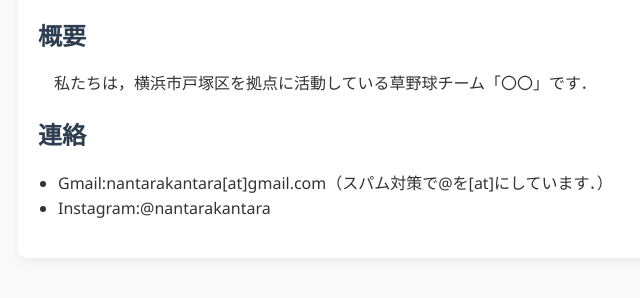
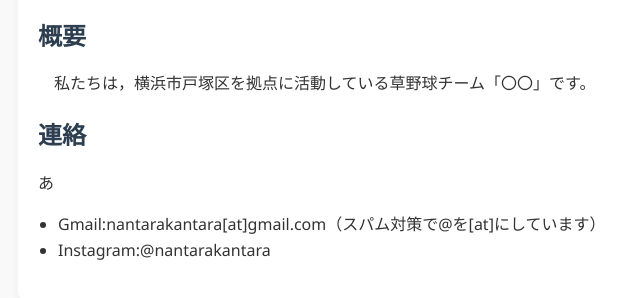
Before and after one commit to tsunotsuno6174/kusayakyu, a plain HTML site: page index.html in a window 1280 px wide. Shown: the part 96-394 px from the top of the page, without its empty margins (202-842 px from the left). Drawn offline with Linux system fonts and the light colour scheme.

Commit message:
Update index.html

```diff
--- a/index.html
+++ b/index.html
@@ -13,13 +13,15 @@
         <h2>概要</h2>
 
         <p>
-        　私たちは，横浜市戸塚区を拠点に活動している草野球チーム「〇〇」です．
+        　私たちは，横浜市戸塚区を拠点に活動している草野球チーム「〇〇」です。
         </p>
 
         <h2>連絡</h2>
 
+        <p>あ</p>
+
         <ul>
-          <li>Gmail:nantarakantara[at]gmail.com（スパム対策で@を[at]にしています．）</li>
+          <li>Gmail:nantarakantara[at]gmail.com（スパム対策で@を[at]にしています）</li>
           <li>Instagram:@nantarakantara</li>
         </ul>
 
```
